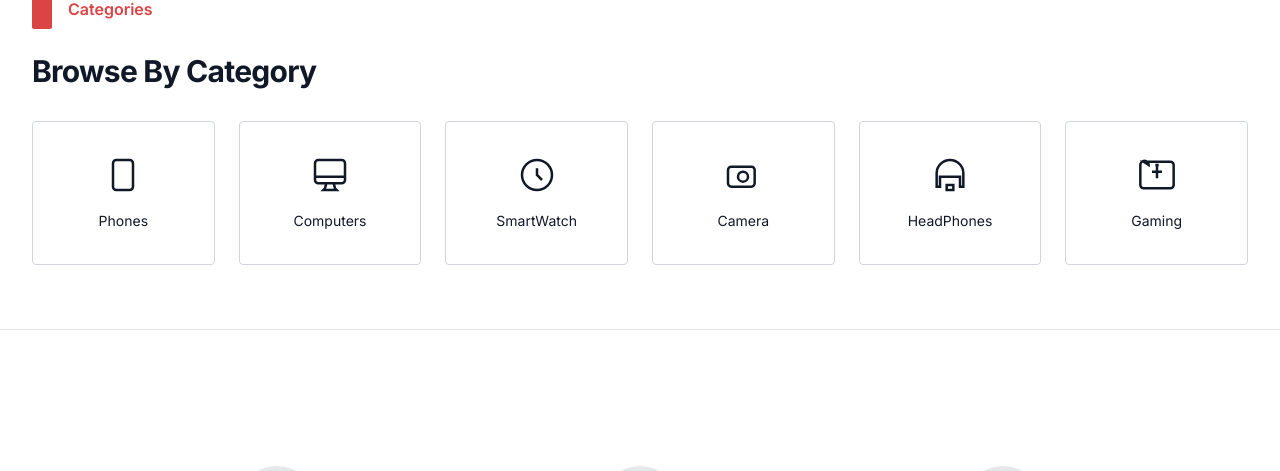
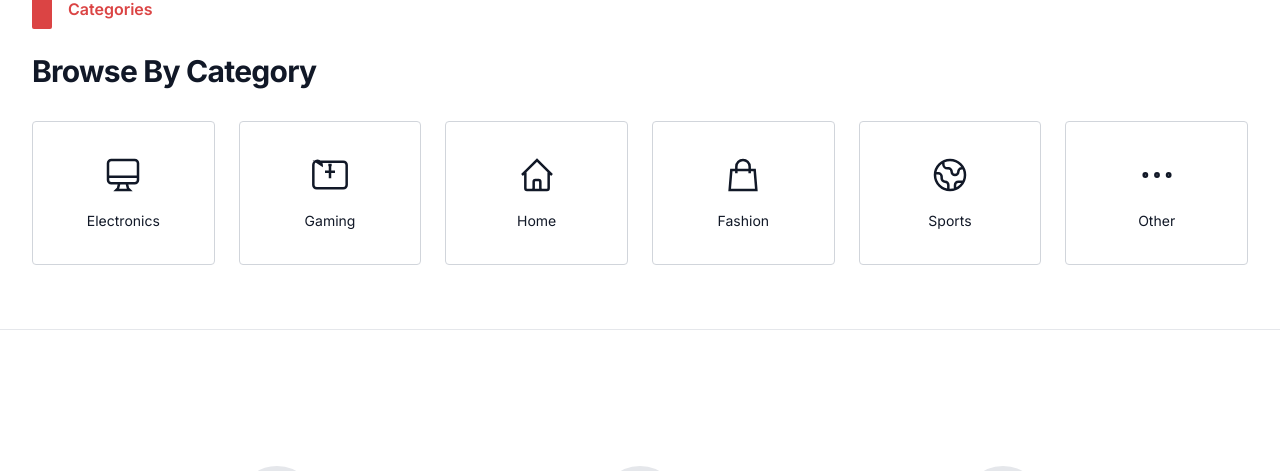
Before and after one commit to Ahmed-emd/Grad-Project, a Python web app: template Graduation-Project-Full/backend/app/templates/index.html in a window 1280 px wide. Shown: the part 909-1380 px from the top of the page. Run offline with Jinja, Linux system fonts and the light colour scheme; the template is opened without the code that fills it, so the values that code supplies are empty; some libraries are stand-ins or nearby versions.

Commit message:
Modifies And Added Categories

```diff
--- a/Graduation-Project-Full/backend/app/templates/index.html
+++ b/Graduation-Project-Full/backend/app/templates/index.html
@@ -8,15 +8,12 @@
             <!-- Sidebar -->
             <div class="w-full md:w-1/4 border-r border-gray-200 pr-4 hidden md:block">
                 <ul class="text-[15px] space-y-4">
-                    <li class="cursor-pointer hover:font-medium"><a href="/category/Fashion">Woman's Fashion</a></li>
-                    <li class="cursor-pointer hover:font-medium"><a href="/category/Fashion">Men's Fashion</a></li>
                     <li class="cursor-pointer hover:font-medium"><a href="/category/Electronics">Electronics</a></li>
-                    <li class="cursor-pointer hover:font-medium"><a href="/category/Home">Home & Lifestyle</a></li>
-                    <li class="cursor-pointer hover:font-medium"><a href="/category/Medicine">Medicine</a></li>
-                    <li class="cursor-pointer hover:font-medium"><a href="/category/Sports">Sports & Outdoor</a></li>
-                    <li class="cursor-pointer hover:font-medium"><a href="/category/Baby">Baby's & Toys</a></li>
-                    <li class="cursor-pointer hover:font-medium"><a href="/category/Groceries">Groceries & Pets</a></li>
-                    <li class="cursor-pointer hover:font-medium"><a href="/category/Health">Health & Beauty</a></li>
+                    <li class="cursor-pointer hover:font-medium"><a href="/category/Gaming">Gaming</a></li>
+                    <li class="cursor-pointer hover:font-medium"><a href="/category/Home">Home</a></li>
+                    <li class="cursor-pointer hover:font-medium"><a href="/category/Fashion">Fashion</a></li>
+                    <li class="cursor-pointer hover:font-medium"><a href="/category/Sports">Sports</a></li>
+                    <li class="cursor-pointer hover:font-medium"><a href="/category/Other">Other</a></li>
                 </ul>
             </div>
 
@@ -108,42 +105,41 @@
             <h2 class="text-3xl font-bold tracking-tight">Browse By Category</h2>
         </div>
         <div class="grid grid-cols-2 sm:grid-cols-3 md:grid-cols-6 gap-6">
-            <a href="/category/Phones" class="flex flex-col items-center justify-center border border-gray-300 rounded h-36 hover:bg-primary hover:text-white hover:border-primary transition">
-                <svg class="w-10 h-10 mb-4" fill="none" stroke="currentColor" viewBox="0 0 24 24" stroke-width="1.5">
-                    <path d="M12 18h.01M8 21h8a2 2 0 002-2V5a2 2 0 00-2-2H8a2 2 0 00-2 2v14a2 2 0 002 2z"></path>
-                </svg>
-                <span class="text-sm">Phones</span>
-            </a>
-            <a href="/category/Computers" class="flex flex-col items-center justify-center border border-gray-300 rounded h-36 hover:bg-primary hover:text-white hover:border-primary transition">
+            <a href="/category/Electronics" class="flex flex-col items-center justify-center border border-gray-300 rounded h-36 hover:bg-primary hover:text-white hover:border-primary transition">
                 <svg class="w-10 h-10 mb-4" fill="none" stroke="currentColor" viewBox="0 0 24 24" stroke-width="1.5">
                     <path d="M9.75 17L9 20l-1 1h8l-1-1-.75-3M3 13h18M5 17h14a2 2 0 002-2V5a2 2 0 00-2-2H5a2 2 0 00-2 2v10a2 2 0 002 2z"></path>
                 </svg>
-                <span class="text-sm">Computers</span>
-            </a>
-            <a href="/category/SmartWatch" class="flex flex-col items-center justify-center border border-gray-300 rounded h-36 hover:bg-primary hover:text-white hover:border-primary transition">
-                <svg class="w-10 h-10 mb-4" fill="none" stroke="currentColor" viewBox="0 0 24 24" stroke-width="1.5">
-                    <path d="M12 8v4l3 3m6-3a9 9 0 11-18 0 9 9 0 0118 0z"></path>
-                </svg>
-                <span class="text-sm">SmartWatch</span>
-            </a>
-            <a href="/category/Camera" class="flex flex-col items-center justify-center border border-gray-300 rounded h-36 hover:bg-primary hover:text-white hover:border-primary transition">
-                <svg class="w-10 h-10 mb-4" fill="none" stroke="currentColor" viewBox="0 0 24 24" stroke-width="1.5">
-                    <path d="M3 9a2 2 0 012-2h12a2 2 0 012 2v8a2 2 0 01-2 2H5a2 2 0 01-2-2V9z"></path>
-                    <path d="M15 13a3 3 0 11-6 0 3 3 0 016 0z"></path>
-                </svg>
-                <span class="text-sm">Camera</span>
-            </a>
-            <a href="/category/HeadPhones" class="flex flex-col items-center justify-center border border-gray-300 rounded h-36 hover:bg-primary hover:text-white hover:border-primary transition">
-                <svg class="w-10 h-10 mb-4" fill="none" stroke="currentColor" viewBox="0 0 24 24" stroke-width="1.5">
-                    <path d="M10 21h4v-3H10v3zm2-18A8.005 8.005 0 004 11v8h2v-6h12v6h2v-8c0-4.418-3.582-8-8-8z"></path>
-                </svg>
-                <span class="text-sm">HeadPhones</span>
+                <span class="text-sm">Electronics</span>
             </a>
             <a href="/category/Gaming" class="flex flex-col items-center justify-center border border-gray-300 rounded h-36 hover:bg-primary hover:text-white hover:border-primary transition">
                 <svg class="w-10 h-10 mb-4" fill="none" stroke="currentColor" viewBox="0 0 24 24" stroke-width="1.5">
                     <path d="M11 6h2M9 10h6m-3-4v8m-5-8A2 2 0 002 6v12a2 2 0 002 2h16a2 2 0 002-2V6a2 2 0 00-2-2H4z"></path>
                 </svg>
                 <span class="text-sm">Gaming</span>
+            </a>
+            <a href="/category/Home" class="flex flex-col items-center justify-center border border-gray-300 rounded h-36 hover:bg-primary hover:text-white hover:border-primary transition">
+                <svg class="w-10 h-10 mb-4" fill="none" stroke="currentColor" viewBox="0 0 24 24" stroke-width="1.5">
+                    <path d="M3 12l2-2m0 0l7-7 7 7M5 10v10a1 1 0 001 1h3m10-11l2 2m-2-2v10a1 1 0 01-1 1h-3m-6 0a1 1 0 001-1v-4a1 1 0 011-1h2a1 1 0 011 1v4a1 1 0 001 1m-6 0h6"></path>
+                </svg>
+                <span class="text-sm">Home</span>
+            </a>
+            <a href="/category/Fashion" class="flex flex-col items-center justify-center border border-gray-300 rounded h-36 hover:bg-primary hover:text-white hover:border-primary transition">
+                <svg class="w-10 h-10 mb-4" fill="none" stroke="currentColor" viewBox="0 0 24 24" stroke-width="1.5">
+                    <path d="M16 11V7a4 4 0 00-8 0v4M5 9h14l1 12H4L5 9z"></path>
+                </svg>
+                <span class="text-sm">Fashion</span>
+            </a>
+            <a href="/category/Sports" class="flex flex-col items-center justify-center border border-gray-300 rounded h-36 hover:bg-primary hover:text-white hover:border-primary transition">
+                <svg class="w-10 h-10 mb-4" fill="none" stroke="currentColor" viewBox="0 0 24 24" stroke-width="1.5">
+                    <path d="M3.055 11H5a2 2 0 012 2v1a2 2 0 002 2 2 2 0 012 2v2.945M8 3.935V5.5A2.5 2.5 0 0010.5 8h.5a2 2 0 012 2 2 2 0 104 0 2 2 0 012-2h1.064M15 20.488V18a2 2 0 012-2h3.064M21 12a9 9 0 11-18 0 9 9 0 0118 0z"></path>
+                </svg>
+                <span class="text-sm">Sports</span>
+            </a>
+            <a href="/category/Other" class="flex flex-col items-center justify-center border border-gray-300 rounded h-36 hover:bg-primary hover:text-white hover:border-primary transition">
+                <svg class="w-10 h-10 mb-4" fill="none" stroke="currentColor" viewBox="0 0 24 24" stroke-width="1.5">
+                    <path d="M5 12h.01M12 12h.01M19 12h.01M6 12a1 1 0 11-2 0 1 1 0 012 0zm7 0a1 1 0 11-2 0 1 1 0 012 0zm7 0a1 1 0 11-2 0 1 1 0 012 0z"></path>
+                </svg>
+                <span class="text-sm">Other</span>
             </a>
         </div>
     </div>
```
Also changed, not shown: Graduation-Project-Full/backend/listables.db, Graduation-Project-Full/static/uploads/home_2_1dfdff035660.jpg (added), Graduation-Project-Full/static/uploads/home_2_61671849b2cf.png (added), Graduation-Project-Full/static/uploads/other_2_1a0b4ed3b523.png (added), Graduation-Project-Full/static/uploads/other_2_6a3a39de1440.png (added), Graduation-Project-Full/static/uploads/sports_2_85954f1fbee8.png (added), Graduation-Project-Full/static/uploads/sports_2_d8e0e13ff466.png (added).
